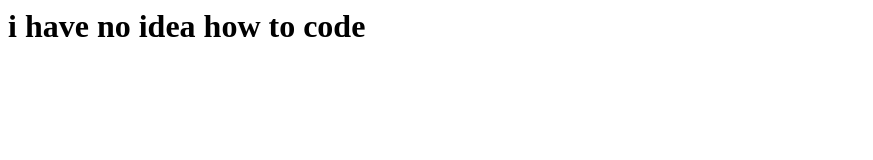
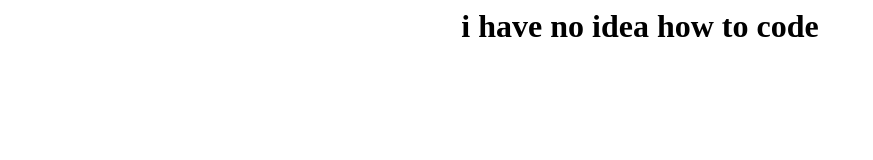
Before and after one commit to Bluelighto/bread-the-movie, a plain HTML site: page index.html in a window 1280 px wide. Shown: the whole page, without its empty margins (0-873 px from the left). Drawn offline with Linux system fonts and the light colour scheme.

Commit message:
Update index.html

```diff
--- a/index.html
+++ b/index.html
@@ -1 +1 @@
-<h1>i have no idea how to code</h1>
+<h1><center>i have no idea how to code</center></h1>
```
